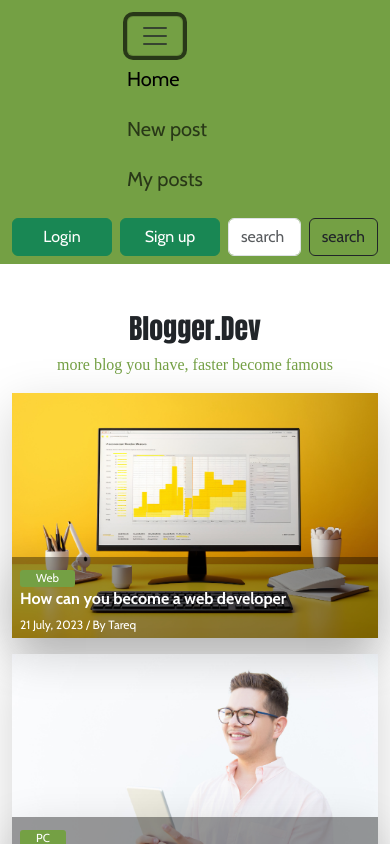
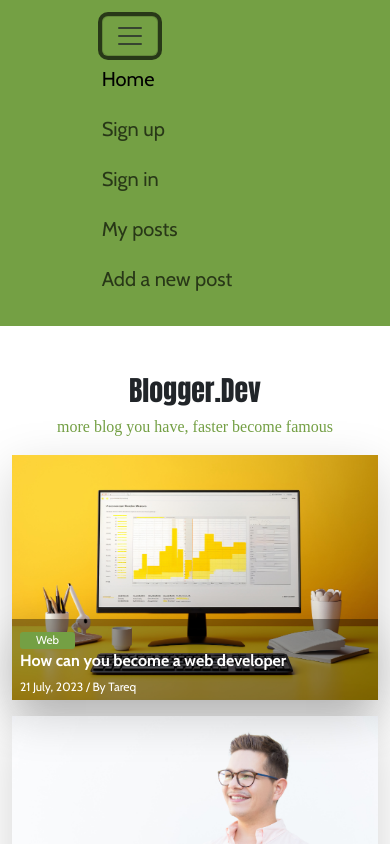
Before and after one commit to tarqab/Blog, a React (Create React App) app: page / in a window 390 px wide. Both pictures are taken after a click on the button "Toggle navigation". Shown: the top 844 px of the page. Built offline with nearby package versions, Linux system fonts and the light colour scheme; no server answers; the database is empty; a web font is replaced by a local one.

Commit message:
lastPost+design responsive

```diff
--- a/src/components/home/Home.jsx
+++ b/src/components/home/Home.jsx
@@ -60,6 +60,13 @@ export default function Home() {
 
     setTrack("done")
 
+
+  }
+
+  //---------------  Sorting ---------------
+
+
+  const sortBlogs = () => {
 
   }
   useEffect(() => {
@@ -142,10 +149,11 @@ export default function Home() {
                 </div>
               </div>
               <div className="container mt-5">
+                <h2>The lastest Blog published </h2>
                 <div className="row">
                   <div className="col-lg-9 col-md-12 blogs-flow">
                     <div className="blog-box row gy-3 ">
-                      {posts.map((item) => {
+                      {posts.slice(0 , 11).sort((a , b) => a.addingTime - b.addingTime).reverse().map((item) => {
                         return (
                           <Link
                             to="/postdetailsfromhome"
@@ -156,7 +164,7 @@ export default function Home() {
                             }}
                           >
                             <div
-                              className="col-md-9 blog-texts border rounded"
+                              className="col-md-9 blog-texts border rounded p-1"
                               key={item.id}
                             >
                               <div>
--- a/src/components/navbar/Navbar.css
+++ b/src/components/navbar/Navbar.css
@@ -5,15 +5,7 @@
 
 
 
-@media screen and (max-width:576px) {
-    .container-navbar {
-        justify-content: center!important;
 
-    }
-    .left {
-        display: none!important;
-    }
-}
 .buttons-navbar {
   width: 100px !important;
 
@@ -24,3 +16,44 @@
     margin-right: 10px;
     border-radius: 46%;
 }
+
+.signUp-navbar ,
+.signIn-navbar {
+    display: none;
+}
+
+@media screen and (max-width:576px) {
+    .container-navbar {
+        justify-content: center!important;
+
+    }
+    .signUp-navbar ,
+     .signIn-navbar {
+    display: block;
+}
+}
+
+
+
+@media screen and (max-width:992px) {
+    .left {
+        display: none!important;
+
+    }
+    .right {
+        display: none!important;
+
+    }
+    .signUp-navbar ,
+     .signIn-navbar {
+    display: block;
+}
+
+}
+@media screen and (max-width:1200px) {
+
+.buttons-navbar {
+    width: 80px !important;
+
+  }
+}
--- a/src/components/navbar/Navbar.jsx
+++ b/src/components/navbar/Navbar.jsx
@@ -15,7 +15,7 @@ export default function Navbar() {
   const { userUid, setUserUid } = useContext(userContext);
   const navigate = useNavigate();
   function logout() {
-    toast("log out is successfully done");
+    toast.success("Log out is successfully done");
     sessionStorage.removeItem("tkn");
     sessionStorage.removeItem("uid");
     setToken(null);
@@ -50,8 +50,8 @@ export default function Navbar() {
   return (
     <>
       <div className="navbar">
-        <div className="container-navbar w-100  d-flex justify-content-between container-fluid">
-          <div className="left d-flex justify-content-center align-items-center  gap-3 ">
+        <div className="container-navbar w-100  d-flex  container-fluid">
+          {/* <div className="left d-flex justify-content-center align-items-center  gap-3 ">
             <div className="h-100 d-flex gap-3">
               {" "}
               <div className="d-flex gap-2">
@@ -83,7 +83,7 @@ export default function Navbar() {
               </div>
               {userUid ? <h6>Hello {userName}</h6> : ""}
             </div>
-          </div>
+          </div> */}
           <div className="links">
             <nav className="navbar navbar-expand-lg bg-body-tertiary">
               <div className="container-fluid ">
@@ -112,14 +112,31 @@ export default function Navbar() {
                         Home
                       </Link>
                     </li>
+                    <li className="nav-item signUp-navbar">
+                      <Link className="nav-link" to="/signUp">
+                        Sign up
+                      </Link>
+                    </li>
+                    <li className="nav-item signIn-navbar">
+                      <Link className="nav-link" to="/login">
+                      Sign in
+                      </Link>
+                    </li>
+                    {token ?
+                     <li className="nav-item">
+                     <button onClick={logout}  className="nav-link" to="">
+                       Log out
+                     </button >
+                   </li> : ""}
+
                     <li className="nav-item">
-                      <Link className="nav-link" to="/newPost">
-                        New post
+                      <Link className="nav-link" to="/myPosts">
+                        My posts
                       </Link>
                     </li>
                     <li className="nav-item">
                       <Link className="nav-link" to="/myPosts">
-                        My posts
+                        Add a new post
                       </Link>
                     </li>
                   </ul>
--- a/src/components/register/Register.jsx
+++ b/src/components/register/Register.jsx
@@ -73,6 +73,7 @@ export default function Register() {
   async function createNewUser(e) {
     try {
       e.preventDefault();
+      if (password === repassword ) {
         const res = await createUserWithEmailAndPassword(auth, email, password);
         const user = res.user;
         console.log(user);
@@ -83,6 +84,12 @@ export default function Register() {
         toast.success("New account is created");
 
         setUserUid(user.uid)
+      }
+      else {
+        toast.error("The Passwords do not match")
+      }
+
+
     } catch (error) {
       const errorMessage = error.message;
       if (errorMessage === "Firebase: Error (auth/email-already-in-use).") {
@@ -90,7 +97,6 @@ export default function Register() {
       }
     }
   }
-  console.log(uploadDone);
   return (
     <>
       <div className="container py-4">
```
Lines whose indentation alone changed are shown as unchanged.
